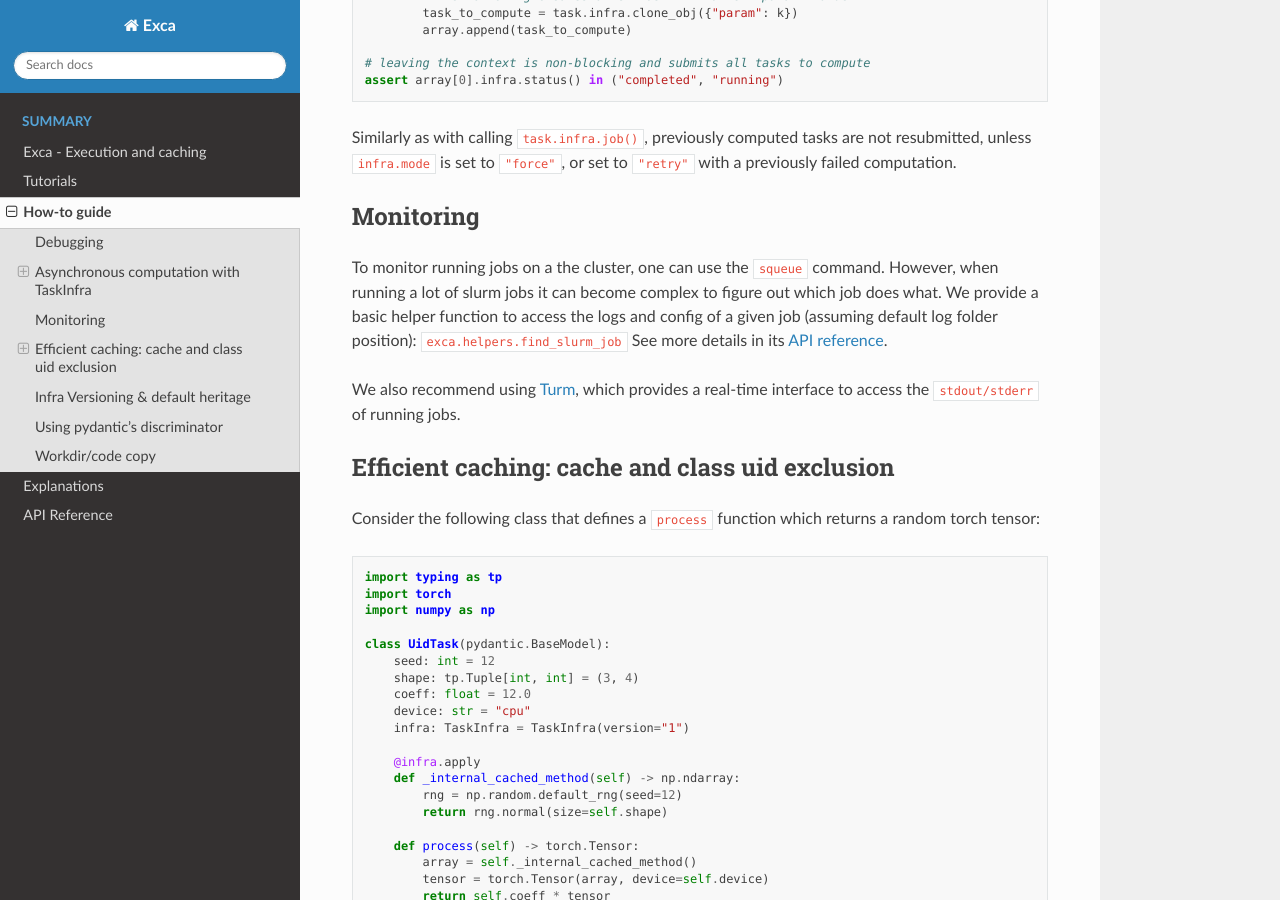
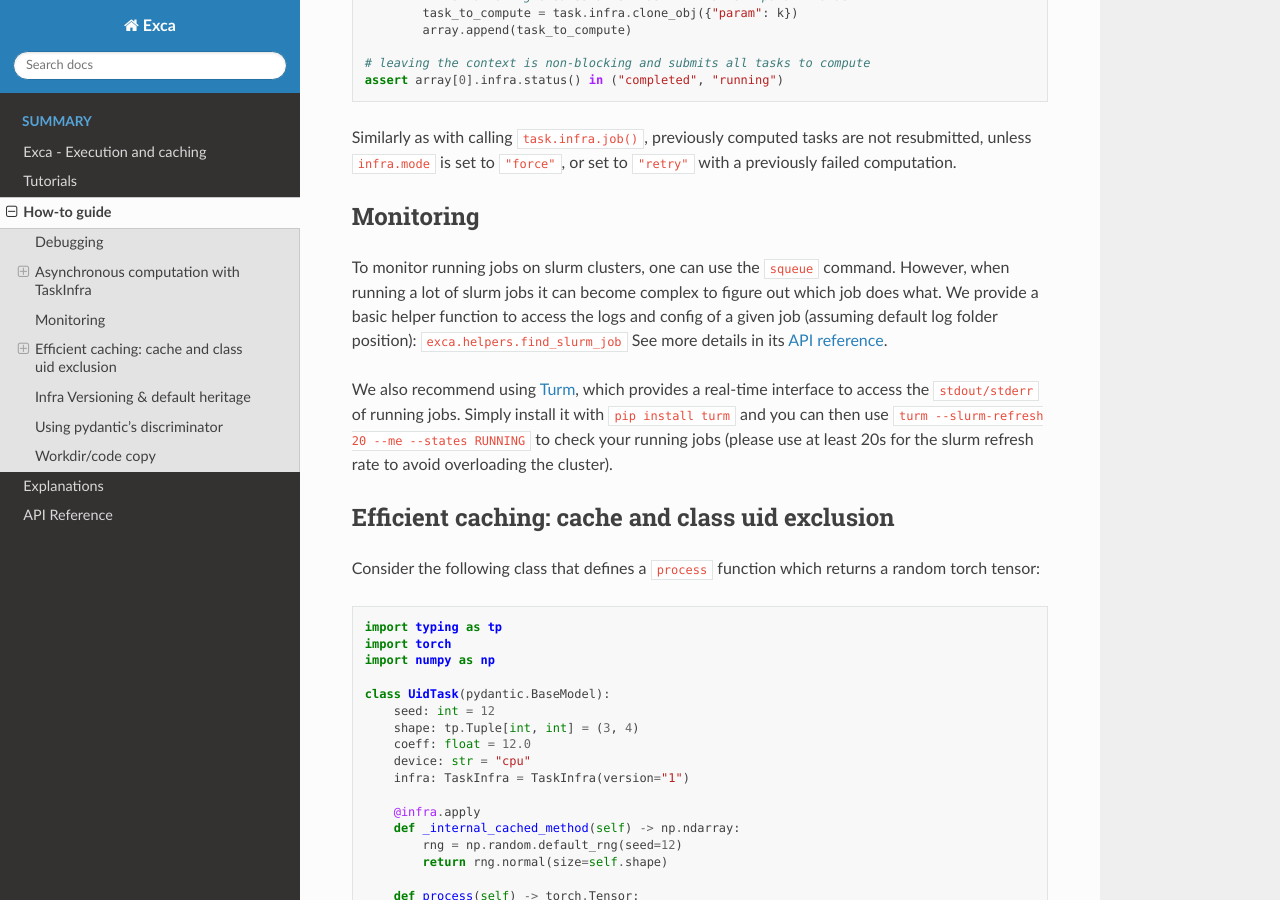
Before and after one commit to facebookresearch/exca, a Sphinx documentation site: the page built from docs/infra/howto.md, in a window 1280 px wide and 900 px high, scrolled down 1255 px. Built offline with Sphinx 7.4.7 and the Read the Docs theme 3.1.0, drawn with Linux system fonts in a browser that asks for light colours.

Commit message:
Update howto.md with turm instructions

```diff
--- a/docs/infra/howto.md
+++ b/docs/infra/howto.md
@@ -53,10 +53,10 @@ Similarly as with calling `task.infra.job()`, previously computed tasks are not
 
 ## Monitoring
 
-To monitor running jobs on a the cluster, one can use the `squeue` command. However, when running a lot of slurm jobs it can become complex to figure out which job does what. We provide a basic helper function to access the logs and config of a given job (assuming default log folder position): `exca.helpers.find_slurm_job`
+To monitor running jobs on slurm clusters, one can use the `squeue` command. However, when running a lot of slurm jobs it can become complex to figure out which job does what. We provide a basic helper function to access the logs and config of a given job (assuming default log folder position): `exca.helpers.find_slurm_job`
 See more details in its [API reference](#exca.helpers.find_slurm_job).
 
-We also recommend using [Turm](https://github.com/kabouzeid/turm), which provides a real-time interface to access the `stdout/stderr` of running jobs.
+We also recommend using [Turm](https://github.com/kabouzeid/turm), which provides a real-time interface to access the `stdout/stderr` of running jobs. Simply install it with `pip install turm` and you can then use `turm --slurm-refresh 20 --me --states RUNNING` to check your running jobs (please use at least 20s for the slurm refresh rate to avoid overloading the cluster).
 
 
 ## Efficient caching: cache and class uid exclusion
```
